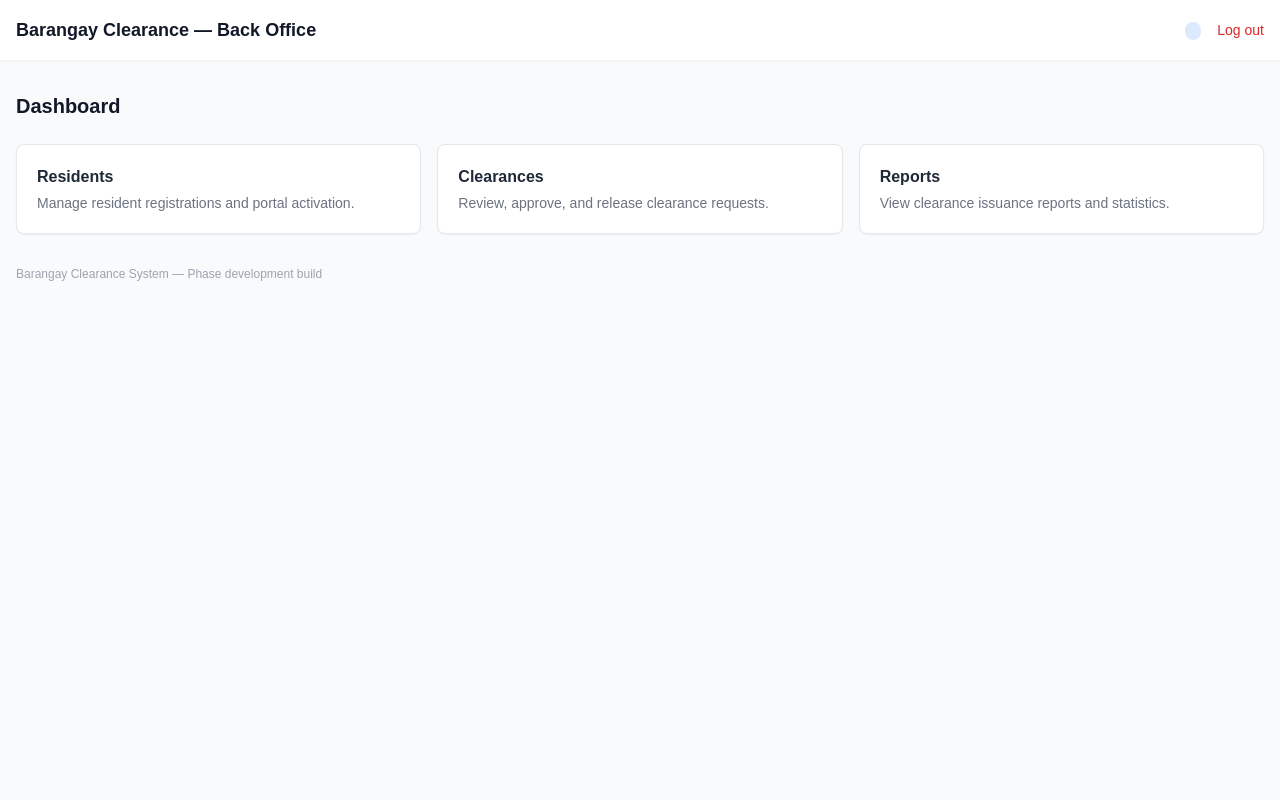
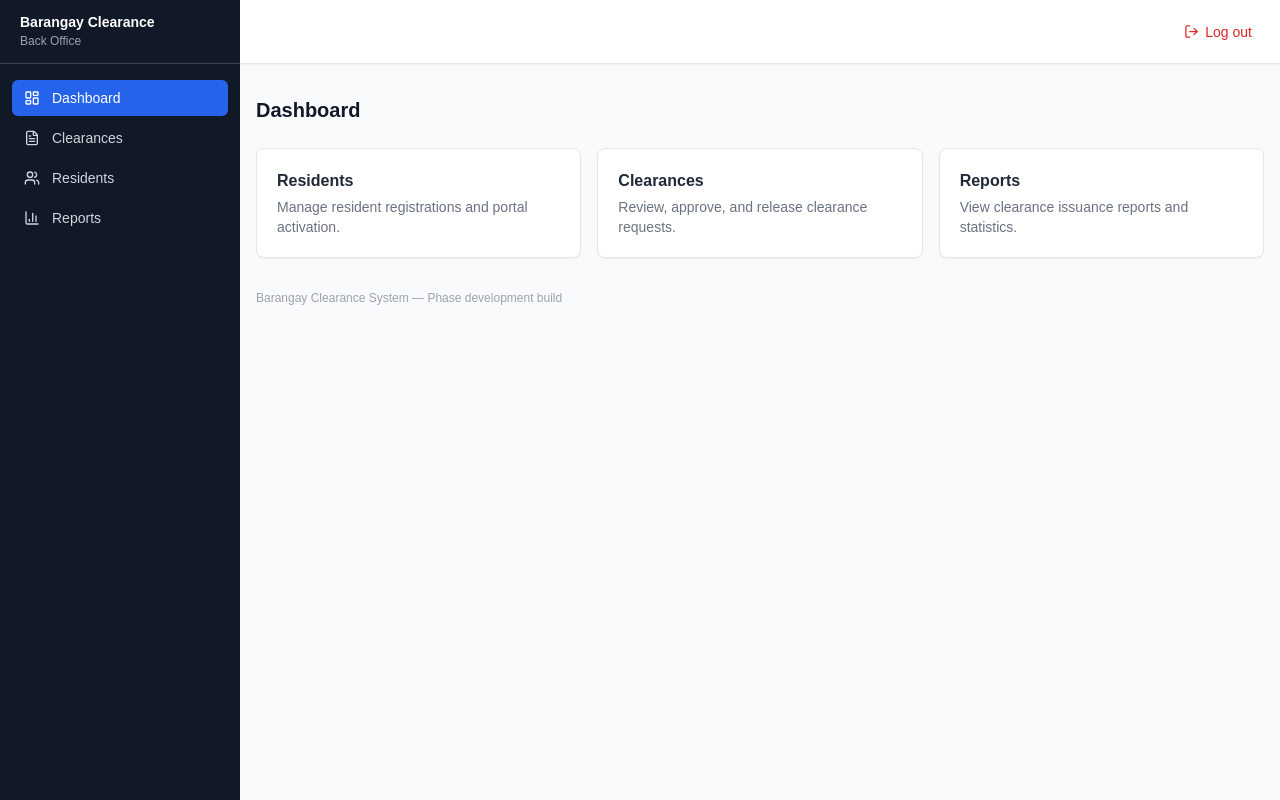
Before and after one commit to hinzmanalo/barangay-clearance, a Next.js app in the folder frontend/: page /backoffice/dashboard in a window 1280 px wide. Built offline with nearby package versions, Linux system fonts and the light colour scheme; no server answers.

Commit message:
Sidebar for Portal and Backoffice

```diff
--- a/frontend/package.json
+++ b/frontend/package.json
@@ -13,6 +13,7 @@
     "@tanstack/react-query": "^5.90.21",
     "axios": "^1.13.5",
     "jwt-decode": "^4.0.0",
+    "lucide-react": "^0.575.0",
     "next": "14.2.35",
     "react": "^18",
     "react-dom": "^18",
--- a/frontend/src/app/backoffice/dashboard/page.tsx
+++ b/frontend/src/app/backoffice/dashboard/page.tsx
@@ -1,36 +1,10 @@
 'use client';
 
-import { useAuth } from '@/context/AuthContext';
 import Link from 'next/link';
 
 export default function BackofficeDashboardPage() {
-  const { email, role, logout } = useAuth();
-
   return (
-    <div className="min-h-screen bg-gray-50">
-      {/* Top nav */}
-      <header className="bg-white shadow-sm">
-        <div className="mx-auto max-w-7xl px-4 py-4 flex items-center justify-between">
-          <h1 className="text-lg font-semibold text-gray-900">Barangay Clearance — Back Office</h1>
-          <div className="flex items-center gap-4">
-            <span className="text-sm text-gray-600">
-              {email}{' '}
-              <span className="ml-1 rounded-full bg-blue-100 px-2 py-0.5 text-xs font-medium text-blue-700">
-                {role}
-              </span>
-            </span>
-            <button
-              onClick={logout}
-              className="text-sm text-red-600 hover:text-red-800 font-medium"
-            >
-              Log out
-            </button>
-          </div>
-        </div>
-      </header>
-
-      {/* Main content */}
-      <main className="mx-auto max-w-7xl px-4 py-8">
+    <div className="mx-auto max-w-7xl px-4 py-8">
       <h2 className="text-xl font-bold text-gray-900 mb-6">Dashboard</h2>
 
       <div className="grid grid-cols-1 gap-4 sm:grid-cols-2 lg:grid-cols-3">
@@ -54,7 +28,6 @@ export default function BackofficeDashboardPage() {
       <p className="mt-8 text-xs text-gray-400">
         Barangay Clearance System — Phase development build
       </p>
-      </main>
     </div>
   );
 }
--- /dev/null
+++ b/frontend/src/app/backoffice/layout.tsx
@@ -0,0 +1,61 @@
+'use client';
+
+import { useState } from 'react';
+import { Menu, LogOut } from 'lucide-react';
+import { useAuth } from '@/context/AuthContext';
+import BackofficeSidebar from '@/components/backoffice/Sidebar';
+
+export default function BackofficeLayout({ children }: { children: React.ReactNode }) {
+  const [sidebarOpen, setSidebarOpen] = useState(false);
+  const { email, role, logout } = useAuth();
+
+  return (
+    <div className="flex h-screen overflow-hidden bg-gray-50">
+      <BackofficeSidebar open={sidebarOpen} onClose={() => setSidebarOpen(false)} />
+
+      {/* Main area */}
+      <div className="flex flex-1 flex-col overflow-hidden">
+        {/* Top bar */}
+        <header className="flex h-16 shrink-0 items-center justify-between border-b border-gray-200 bg-white px-4 shadow-sm">
+          <button
+            onClick={() => setSidebarOpen(true)}
+            className="rounded-md p-1.5 text-gray-500 hover:bg-gray-100 hover:text-gray-700 lg:hidden"
+            aria-label="Open menu"
+          >
+            <Menu size={20} />
+          </button>
+
+          {/* Spacer on desktop */}
+          <div className="hidden lg:block" />
+
+          {/* User info + logout */}
+          <div className="flex items-center gap-3">
+            {email && (
+              <div className="flex items-center gap-2">
+                <span className="hidden text-sm text-gray-600 sm:block">{email}</span>
+                {role && (
+                  <span className="rounded-full bg-blue-100 px-2 py-0.5 text-xs font-medium text-blue-700">
+                    {role}
+                  </span>
+                )}
+              </div>
+            )}
+            <button
+              onClick={logout}
+              className="flex items-center gap-1.5 rounded-md px-3 py-1.5 text-sm font-medium text-red-600 hover:bg-red-50 hover:text-red-700"
+              title="Log out"
+            >
+              <LogOut size={15} />
+              <span className="hidden sm:inline">Log out</span>
+            </button>
+          </div>
+        </header>
+
+        {/* Page content */}
+        <main className="flex-1 overflow-y-auto">
+          {children}
+        </main>
+      </div>
+    </div>
+  );
+}
--- /dev/null
+++ b/frontend/src/app/portal/layout.tsx
@@ -0,0 +1,54 @@
+'use client';
+
+import { useState } from 'react';
+import { Menu, LogOut } from 'lucide-react';
+import { useAuth } from '@/context/AuthContext';
+import PortalSidebar from '@/components/portal/Sidebar';
+
+export default function PortalLayout({ children }: { children: React.ReactNode }) {
+  const [sidebarOpen, setSidebarOpen] = useState(false);
+  const { email, logout } = useAuth();
+
+  return (
+    <div className="flex h-screen overflow-hidden bg-gray-50">
+      <PortalSidebar open={sidebarOpen} onClose={() => setSidebarOpen(false)} />
+
+      {/* Main area */}
+      <div className="flex flex-1 flex-col overflow-hidden">
+        {/* Top bar */}
+        <header className="flex h-16 shrink-0 items-center justify-between border-b border-gray-200 bg-white px-4 shadow-sm">
+          <button
+            onClick={() => setSidebarOpen(true)}
+            className="rounded-md p-1.5 text-gray-500 hover:bg-gray-100 hover:text-gray-700 lg:hidden"
+            aria-label="Open menu"
+          >
+            <Menu size={20} />
+          </button>
+
+          {/* Spacer on desktop */}
+          <div className="hidden lg:block" />
+
+          {/* User info + logout */}
+          <div className="flex items-center gap-3">
+            {email && (
+              <span className="hidden text-sm text-gray-600 sm:block">{email}</span>
+            )}
+            <button
+              onClick={logout}
+              className="flex items-center gap-1.5 rounded-md px-3 py-1.5 text-sm font-medium text-red-600 hover:bg-red-50 hover:text-red-700"
+              title="Log out"
+            >
+              <LogOut size={15} />
+              <span className="hidden sm:inline">Log out</span>
+            </button>
+          </div>
+        </header>
+
+        {/* Page content */}
+        <main className="flex-1 overflow-y-auto">
+          {children}
+        </main>
+      </div>
+    </div>
+  );
+}
--- /dev/null
+++ b/frontend/src/components/backoffice/Sidebar.tsx
@@ -0,0 +1,85 @@
+'use client';
+
+import Link from 'next/link';
+import { usePathname } from 'next/navigation';
+import {
+  LayoutDashboard,
+  FileText,
+  Users,
+  BarChart3,
+  X,
+} from 'lucide-react';
+
+const NAV_ITEMS = [
+  { label: 'Dashboard', href: '/backoffice/dashboard', icon: LayoutDashboard },
+  { label: 'Clearances', href: '/backoffice/clearances', icon: FileText },
+  { label: 'Residents', href: '/backoffice/residents', icon: Users },
+  { label: 'Reports', href: '/backoffice/reports', icon: BarChart3 },
+];
+
+interface SidebarProps {
+  open: boolean;
+  onClose: () => void;
+}
+
+export default function BackofficeSidebar({ open, onClose }: SidebarProps) {
+  const pathname = usePathname();
+
+  const isActive = (href: string) => pathname === href || pathname.startsWith(href + '/');
+
+  return (
+    <>
+      {/* Mobile backdrop */}
+      {open && (
+        <div
+          className="fixed inset-0 z-20 bg-black/40 lg:hidden"
+          onClick={onClose}
+        />
+      )}
+
+      {/* Sidebar panel */}
+      <aside
+        className={[
+          'fixed inset-y-0 left-0 z-30 flex w-60 flex-col bg-gray-900 transition-transform duration-200',
+          'lg:static lg:translate-x-0 lg:z-auto',
+          open ? 'translate-x-0' : '-translate-x-full',
+        ].join(' ')}
+      >
+        {/* Logo / branding */}
+        <div className="flex h-16 items-center justify-between px-5 border-b border-gray-700">
+          <span className="text-sm font-semibold text-white leading-tight">
+            Barangay Clearance
+            <br />
+            <span className="text-xs font-normal text-gray-400">Back Office</span>
+          </span>
+          <button
+            onClick={onClose}
+            className="rounded p-1 text-gray-400 hover:text-white lg:hidden"
+          >
+            <X size={18} />
+          </button>
+        </div>
+
+        {/* Nav links */}
+        <nav className="flex-1 overflow-y-auto px-3 py-4 space-y-1">
+          {NAV_ITEMS.map(({ label, href, icon: Icon }) => (
+            <Link
+              key={href}
+              href={href}
+              onClick={onClose}
+              className={[
+                'flex items-center gap-3 rounded-md px-3 py-2 text-sm font-medium transition-colors',
+                isActive(href)
+                  ? 'bg-blue-600 text-white'
+                  : 'text-gray-300 hover:bg-gray-800 hover:text-white',
+              ].join(' ')}
+            >
+              <Icon size={16} />
+              {label}
+            </Link>
+          ))}
+        </nav>
+      </aside>
+    </>
+  );
+}
--- /dev/null
+++ b/frontend/src/components/portal/Sidebar.tsx
@@ -0,0 +1,77 @@
+'use client';
+
+import Link from 'next/link';
+import { usePathname } from 'next/navigation';
+import { Home, FilePlus, X } from 'lucide-react';
+
+const NAV_ITEMS = [
+  { label: 'My Requests', href: '/portal/dashboard', icon: Home },
+  { label: 'New Request', href: '/portal/requests/new', icon: FilePlus },
+];
+
+interface SidebarProps {
+  open: boolean;
+  onClose: () => void;
+}
+
+export default function PortalSidebar({ open, onClose }: SidebarProps) {
+  const pathname = usePathname();
+
+  const isActive = (href: string) => pathname === href || pathname.startsWith(href + '/');
+
+  return (
+    <>
+      {/* Mobile backdrop */}
+      {open && (
+        <div
+          className="fixed inset-0 z-20 bg-black/40 lg:hidden"
+          onClick={onClose}
+        />
+      )}
+
+      {/* Sidebar panel */}
+      <aside
+        className={[
+          'fixed inset-y-0 left-0 z-30 flex w-60 flex-col bg-blue-900 transition-transform duration-200',
+          'lg:static lg:translate-x-0 lg:z-auto',
+          open ? 'translate-x-0' : '-translate-x-full',
+        ].join(' ')}
+      >
+        {/* Logo / branding */}
+        <div className="flex h-16 items-center justify-between px-5 border-b border-blue-800">
+          <span className="text-sm font-semibold text-white leading-tight">
+            Barangay Clearance
+            <br />
+            <span className="text-xs font-normal text-blue-300">Resident Portal</span>
+          </span>
+          <button
+            onClick={onClose}
+            className="rounded p-1 text-blue-300 hover:text-white lg:hidden"
+          >
+            <X size={18} />
+          </button>
+        </div>
+
+        {/* Nav links */}
+        <nav className="flex-1 overflow-y-auto px-3 py-4 space-y-1">
+          {NAV_ITEMS.map(({ label, href, icon: Icon }) => (
+            <Link
+              key={href}
+              href={href}
+              onClick={onClose}
+              className={[
+                'flex items-center gap-3 rounded-md px-3 py-2 text-sm font-medium transition-colors',
+                isActive(href)
+                  ? 'bg-blue-600 text-white'
+                  : 'text-blue-200 hover:bg-blue-800 hover:text-white',
+              ].join(' ')}
+            >
+              <Icon size={16} />
+              {label}
+            </Link>
+          ))}
+        </nav>
+      </aside>
+    </>
+  );
+}
```
Also changed, not shown: 3 other files (tests, documents, lock files or other folders). Lines whose indentation alone changed are shown as unchanged.
